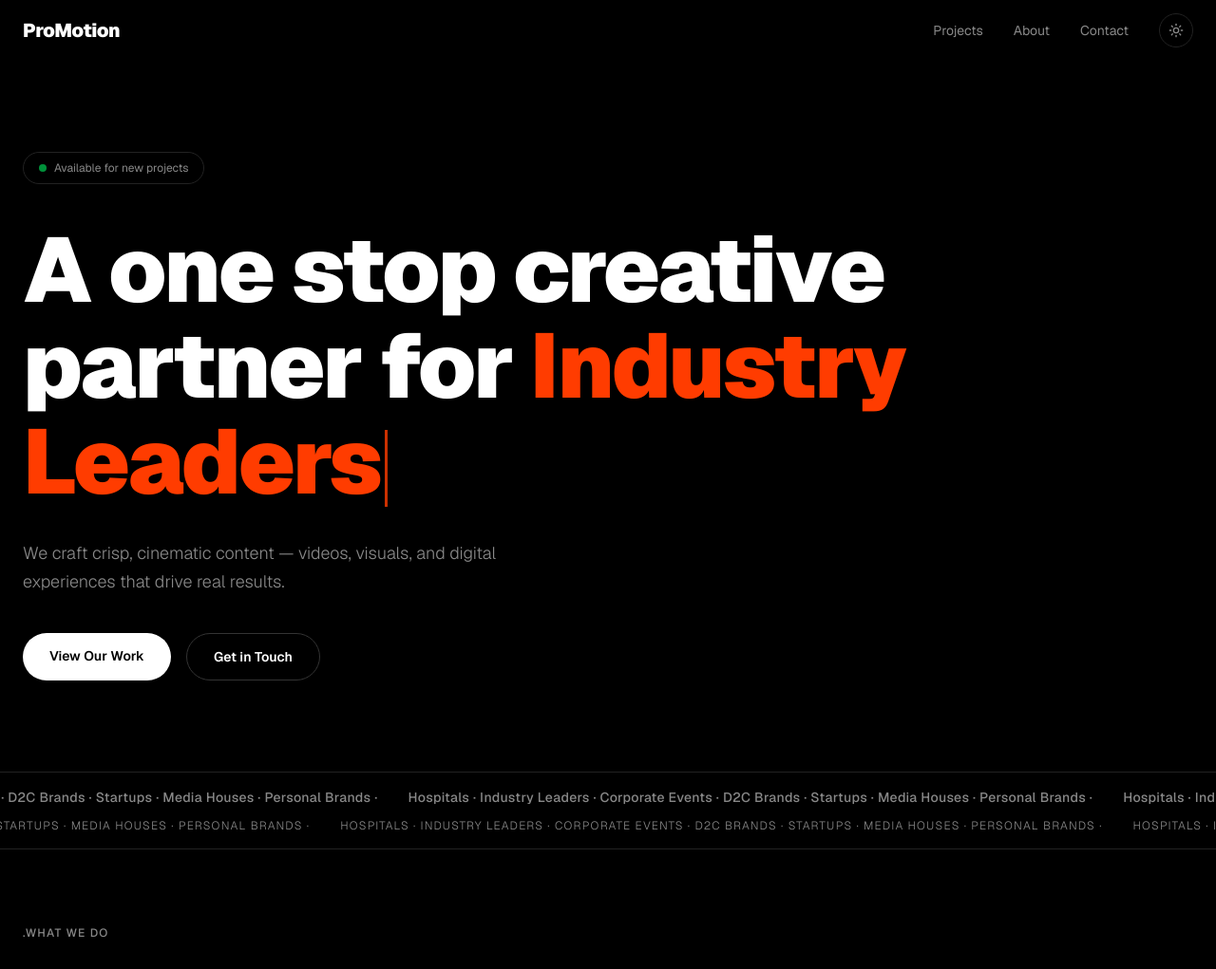
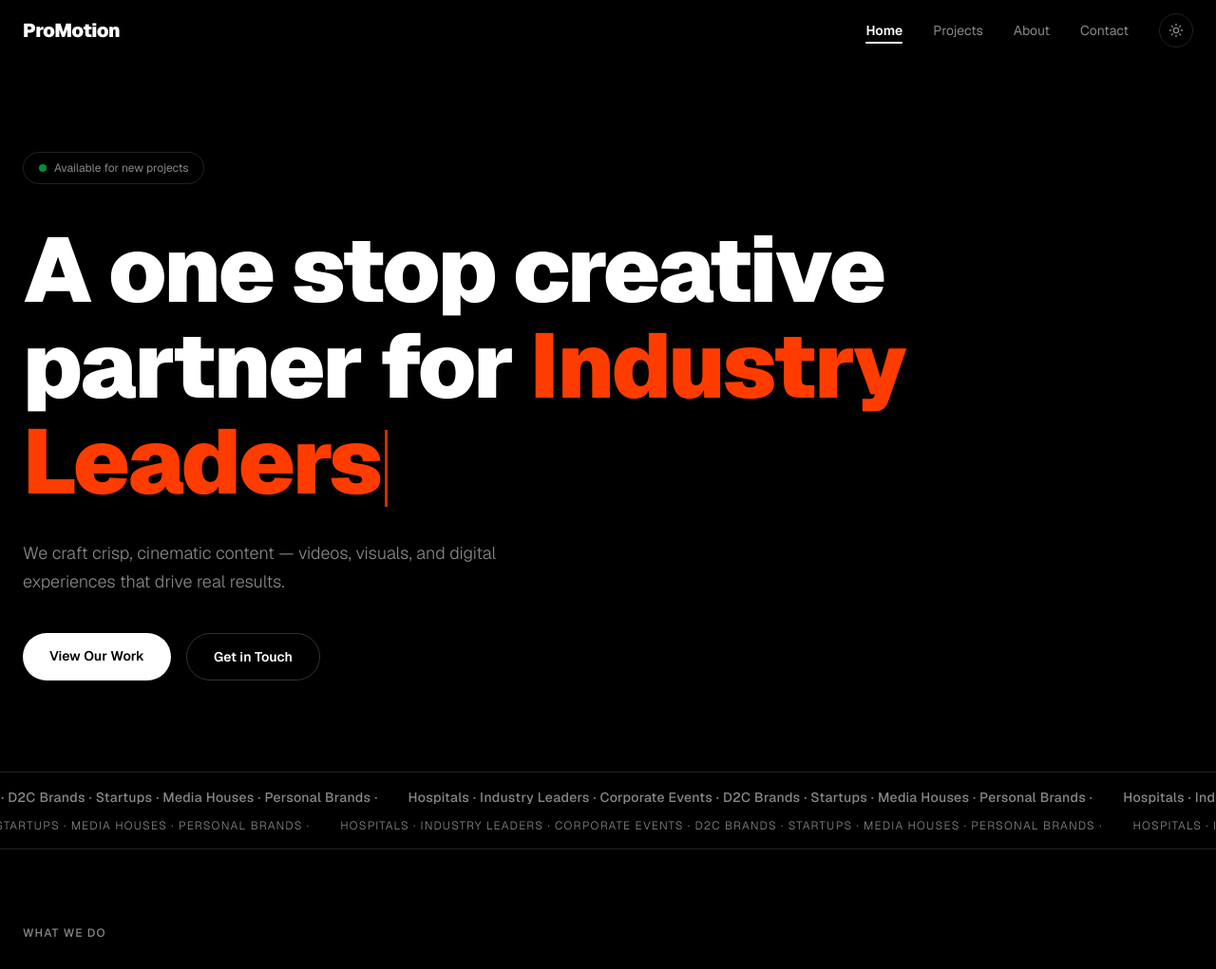
Before and after one commit to MananRohilla/promotion, a Next.js app: page / in a window 1280 px wide. Shown: the top 1021 px of the page at 95% size. Built offline with nearby package versions, Linux system fonts and the light colour scheme; grey boxes are pictures that could not be loaded.

Commit message:
feat: update Navbar to highlight active links and improve navigation experience

```diff
--- a/components/Navbar.tsx
+++ b/components/Navbar.tsx
@@ -2,11 +2,13 @@
 
 import { useEffect, useState } from 'react'
 import Link from 'next/link'
+import { usePathname } from 'next/navigation'
 import { Sun, Moon, Menu, X } from 'lucide-react'
 import { useTheme } from '@/hooks/useTheme'
 import { AnimatePresence, motion } from 'framer-motion'
 
 const navLinks = [
+  { href: '/', label: 'Home' },
   { href: '/projects', label: 'Projects' },
   { href: '/about', label: 'About' },
   { href: '/contact', label: 'Contact' },
@@ -14,6 +16,7 @@ const navLinks = [
 
 export function Navbar() {
   const { theme, toggle } = useTheme()
+  const pathname = usePathname()
   const [scrolled, setScrolled] = useState(false)
   const [menuOpen, setMenuOpen] = useState(false)
 
@@ -47,15 +50,22 @@ export function Navbar() {
 
           {/* Desktop nav */}
           <div className="hidden md:flex items-center gap-8">
-            {navLinks.map(link => (
+            {navLinks.map(link => {
+              const isActive = link.href === '/' ? pathname === '/' : pathname.startsWith(link.href)
+              return (
                 <Link
                   key={link.href}
                   href={link.href}
-                className="text-sm text-[#555] dark:text-[#888] hover:text-black dark:hover:text-white transition-colors duration-200"
+                  className={`text-sm transition-colors duration-200 relative ${
+                    isActive
+                      ? 'text-black dark:text-white font-semibold after:absolute after:bottom-[-4px] after:left-0 after:right-0 after:h-[2px] after:bg-black dark:after:bg-white after:rounded-full'
+                      : 'text-[#555] dark:text-[#888] hover:text-black dark:hover:text-white'
+                  }`}
                 >
                   {link.label}
                 </Link>
-            ))}
+              )
+            })}
             <button
               onClick={toggle}
               aria-label="Toggle theme"
@@ -96,7 +106,9 @@ export function Navbar() {
             transition={{ duration: 0.35, ease: [0.4, 0, 0.2, 1] }}
             className="fixed inset-0 z-40 bg-white dark:bg-black flex flex-col items-center justify-center gap-10"
           >
-            {navLinks.map((link, i) => (
+            {navLinks.map((link, i) => {
+              const isActive = link.href === '/' ? pathname === '/' : pathname.startsWith(link.href)
+              return (
                 <motion.div
                   key={link.href}
                   initial={{ opacity: 0, y: 20 }}
@@ -106,12 +118,17 @@ export function Navbar() {
                   <Link
                     href={link.href}
                     onClick={() => setMenuOpen(false)}
-                  className="text-4xl font-black text-black dark:text-white hover:text-[#ff3c00] transition-colors"
+                    className={`text-4xl font-black transition-colors ${
+                      isActive
+                        ? 'text-[#ff3c00]'
+                        : 'text-black dark:text-white hover:text-[#ff3c00]'
+                    }`}
                   >
                     {link.label}
                   </Link>
                 </motion.div>
-            ))}
+              )
+            })}
           </motion.div>
         )}
       </AnimatePresence>
--- a/components/home/ServicesStrip.tsx
+++ b/components/home/ServicesStrip.tsx
@@ -18,7 +18,7 @@ export function ServicesStrip() {
     <section className="py-20 overflow-hidden">
       <div className="max-w-7xl mx-auto px-6 mb-8">
         <p className="text-xs text-[#555] dark:text-[#888] tracking-widest uppercase font-medium">
-          .what we do
+          what we do
         </p>
       </div>
 
```
Lines whose indentation alone changed are shown as unchanged.
